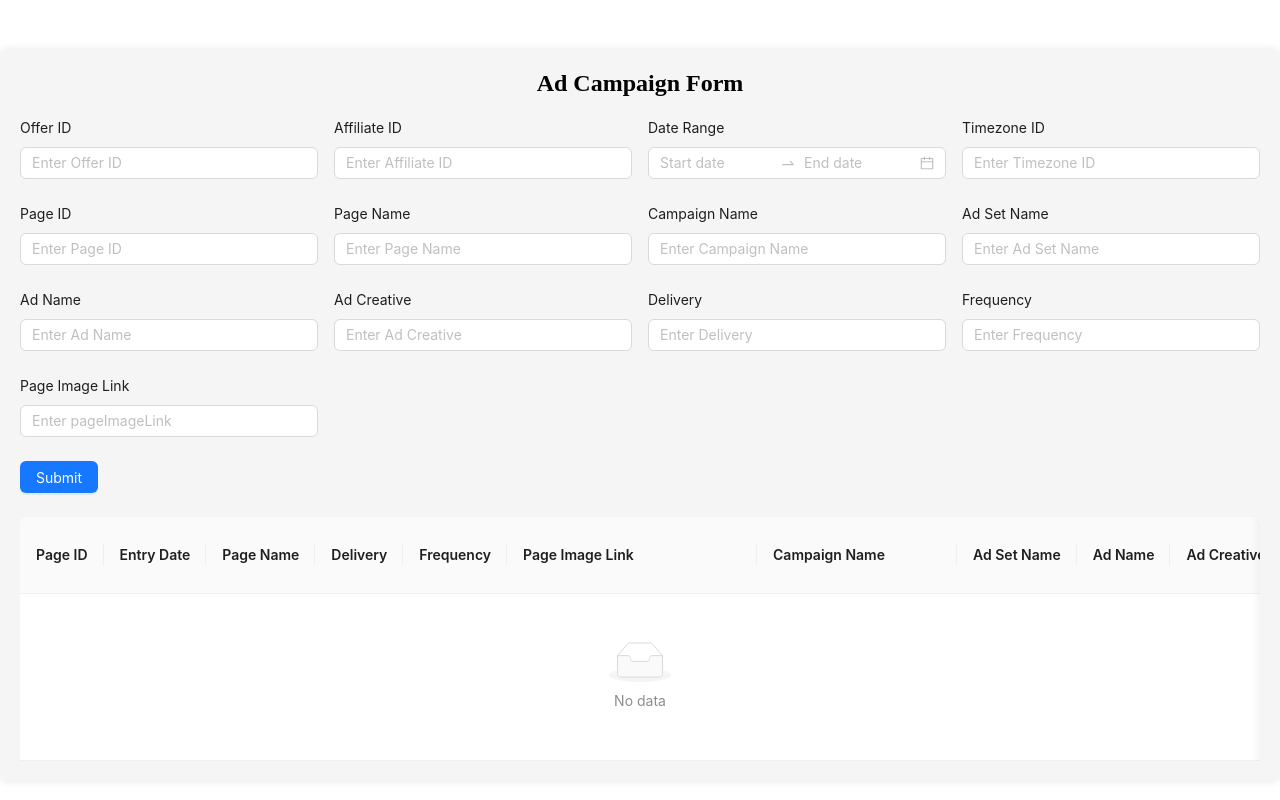
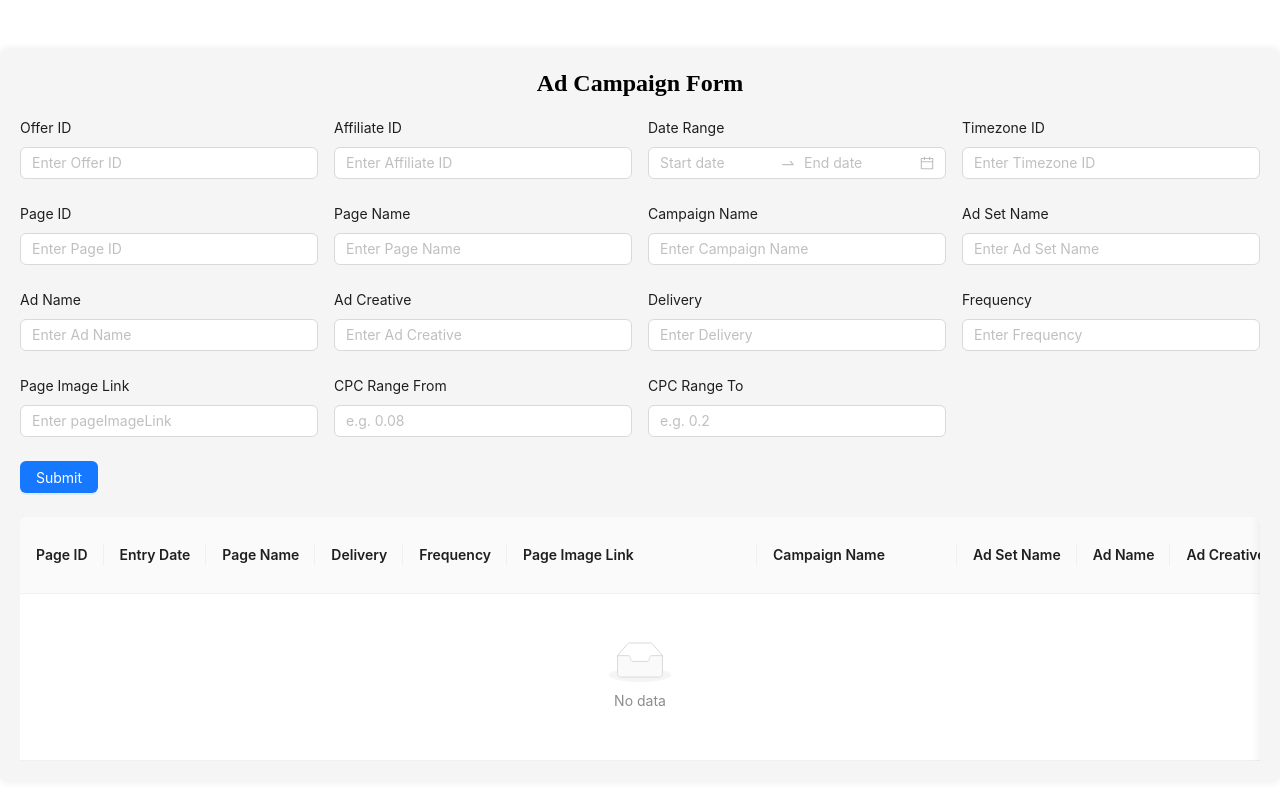
Before and after one commit to usama0011/FBAReportingTableGenerator, a React (Vite) app: page / in a window 1280 px wide. Shown: the top 800 px of the page. Built offline with nearby package versions, Linux system fonts and the light colour scheme.

Commit message:
Newcommitlikeishowpervious

```diff
--- a/src/App.jsx
+++ b/src/App.jsx
@@ -32,8 +32,15 @@ const App = () => {
     setLoading(true);
 
     // Extract values from the form
-    const { offerID, affiliateID, dateRange, timezoneID, ...staticData } =
-      values;
+    const {
+      offerID,
+      affiliateID,
+      dateRange,
+      timezoneID,
+      rangeFrom,
+      rangeTo,
+      ...staticData
+    } = values;
 
     if (!dateRange || dateRange.length < 2) {
       message.error("Please select a valid date range");
@@ -89,7 +96,14 @@ const App = () => {
     Marketplace: "#ffe599", // Light Orange
     Search: "#b4a7d6", // Light Purple
   };
-  const getRandomValue = () => (Math.random() * (0.2 - 0.08) + 0.08).toFixed(2);
+  const getRandomValue = (from, to) => {
+    const min = parseFloat(from);
+    const max = parseFloat(to);
+    if (isNaN(min) || isNaN(max) || min >= max) {
+      return (Math.random() * (0.2 - 0.08) + 0.08).toFixed(2); // fallback
+    }
+    return (Math.random() * (max - min) + min).toFixed(2);
+  };
 
   const getRandomMultiplierForClicksAll = () =>
     (Math.random() * (1.9 - 1.3) + 1.3).toFixed(2);
@@ -100,6 +114,8 @@ const App = () => {
     timezoneId,
     offerId,
     affiliateId,
+    rangeFrom,
+    rangeTo,
   }) => {
     setLoading(true);
     const payload = {
@@ -210,7 +226,7 @@ const App = () => {
               deviceClicks * getRandomMultiplierForClicksAll()
             );
             totalClicksAll += clicksAllImpressionDevice;
-            const randomCost = parseFloat(getRandomValue());
+            const randomCost = parseFloat(getRandomValue(rangeFrom, rangeTo));
 
             const amountSpent = deviceClicks * randomCost;
             const deviceCPC =
@@ -349,7 +365,7 @@ const App = () => {
               );
               iPadTotalClicksAll += clicksAlliPadImpression;
 
-              const randomCost = parseFloat(getRandomValue());
+              const randomCost = parseFloat(getRandomValue(rangeFrom, rangeTo));
               const amountSpent = deviceClicks * randomCost;
 
               const reach = deviceClicks * getRandomMultiplier();
@@ -1119,6 +1135,26 @@ const App = () => {
               <Input placeholder="Enter pageImageLink" />
             </Form.Item>
           </Col>
+          <Col span={6}>
+            <Form.Item
+              label="CPC Range From"
+              name="rangeFrom"
+              rules={[
+                { required: true, message: "Please enter CPC Range From" },
+              ]}
+            >
+              <Input type="number" step="0.01" placeholder="e.g. 0.08" />
+            </Form.Item>
+          </Col>
+          <Col span={6}>
+            <Form.Item
+              label="CPC Range To"
+              name="rangeTo"
+              rules={[{ required: true, message: "Please enter CPC Range To" }]}
+            >
+              <Input type="number" step="0.01" placeholder="e.g. 0.2" />
+            </Form.Item>
+          </Col>
         </Row>
 
         {/* Submit Button */}
```
